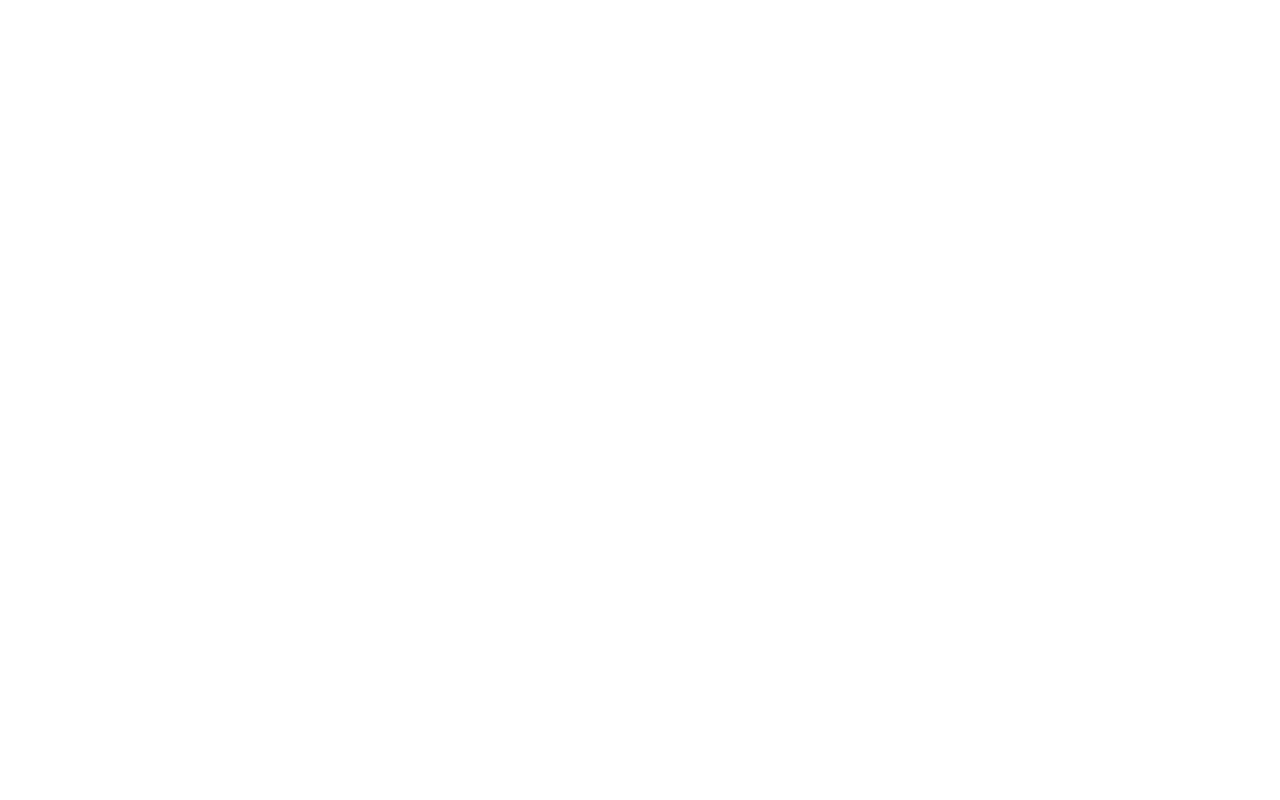
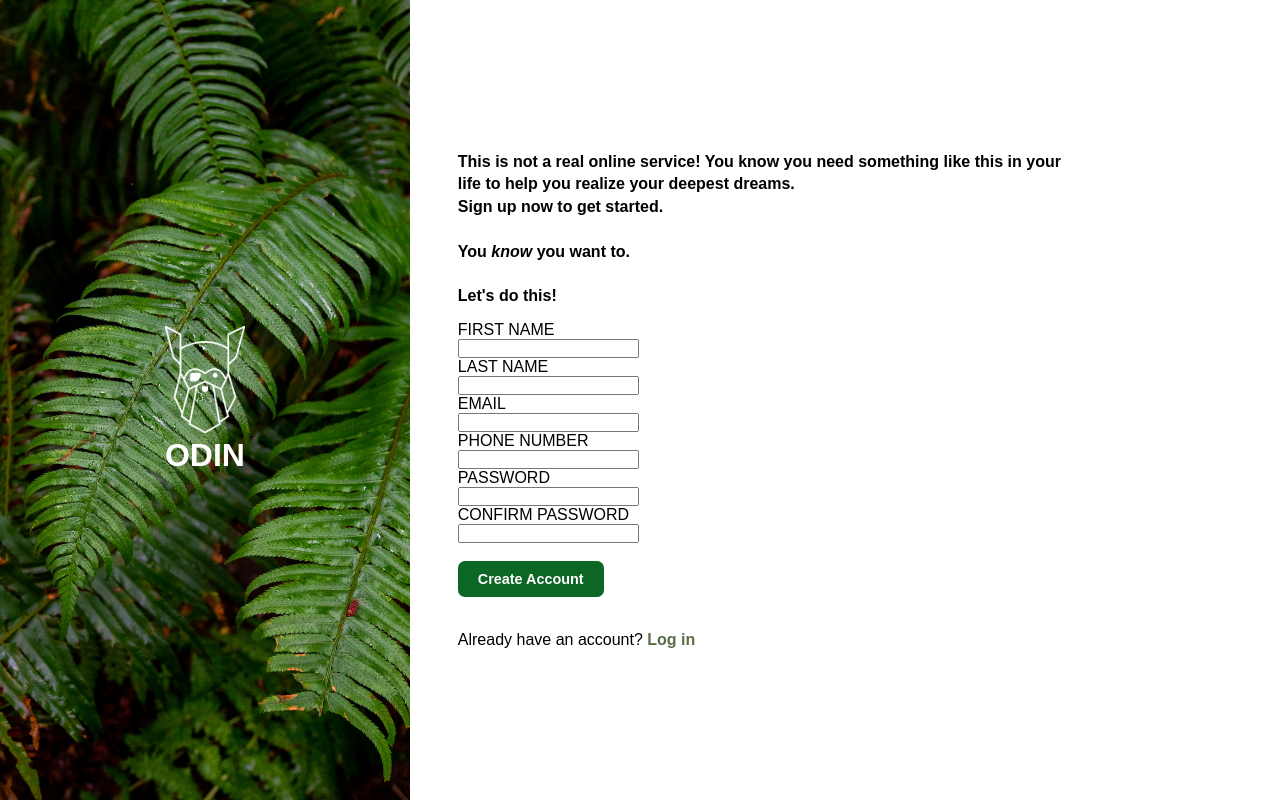
Before and after one commit to omoladeajala/pro-pro, a plain HTML site: page Sign-up form/index.html in a window 1280 px wide. Drawn offline with Linux system fonts and the light colour scheme.

Commit message:
Implement the design and basic structure for sign-up form

```diff
--- a/Sign-up form/index.css
+++ b/Sign-up form/index.css
@@ -1,4 +1,84 @@
-.bg-image {
-    height: 20rem;
-    width: 20rem;
+* {
+    padding: 0;
+    margin: 0;
+    box-sizing: border-box;
+    font-family: 'Poppins', sans-serif;
 }
+
+body {
+    display: flex;
+    height: 100vh;
+}
+
+.container {
+    display: flex;
+    height: 100vh;
+}
+.left-side {
+    flex: 1;
+    background-image: url('bg-image.jpg');
+    background-size: cover;
+    background-position: center;
+    display: flex;
+    align-items: center;
+    justify-content: center;
+    color: white;
+}
+
+.logo {
+    text-align: center;
+}
+
+.logo img {
+    width: 80px;
+}
+
+.right-side {
+    flex: 1.5;
+    padding: 3rem;
+    display: flex;
+    flex-direction: column;
+    justify-content: center;
+}
+
+.text {
+    margin-bottom: 1.5rem;
+    font-size: 1rem;
+    line-height: 1.4;
+}
+
+h4 {
+    margin-bottom: 1rem;
+}
+
+.form-row {
+    display: flex;
+    flex-direction: column;
+    gap: 1.5em;
+    margin-bottom: 1rem;
+}
+
+.btn {
+    padding: 10px 20px;
+    color: #fff;
+    font-weight: bold;
+    font-size: 0.9rem;
+    background: #0d6724;
+    border: none;
+    border-radius: 7px;
+    cursor: pointer;
+}
+
+.btn:hover {
+    background-color: #015218;
+}
+
+.login {
+    margin-top: 1rem;
+}
+
+.login a {
+    color: #596D48;
+    text-decoration: none;
+    font-weight: bold;
+}
--- a/Sign-up form/index.html
+++ b/Sign-up form/index.html
@@ -7,6 +7,73 @@
     <link rel="stylesheet" href="index.css">
 </head>
 <body>
+    <div class="container">
+
+       <div class="left-side">
+        <div class="logo">
+            <img src="odin-lined.png" alt="odin logo">
+            <h1>ODIN</h1>
+        </div>
+       </div>
+
+       <div class="right-side">
+
+         <div class="text">
+           <p><strong>This is not a real online service! You know you need something like this in your life to help you realize your deepest dreams. <br>Sign up now to get started. <br><br>
+            You <em>know</em> you want to.</p> </strong>
+         </div>
+
+        <h4>Let's do this!</h4>
+
+        <form>
+            <div class="first-row">
+               <div class="form-group">
+                 <label for="first-name"> FIRST NAME</label><br>
+                 <input type="text" id="fname" name="first_name">
+               </div>
+
+               <div class="form-group">
+                 <label for="last-name">LAST NAME</label><br>
+                 <input type="text" id="lname" name="last_name">
+               </div>
+            </div>
+
+            <div class="first-row">
+               <div class="form-group">
+                 <label for="email">EMAIL</label><br>
+                 <input type="email" name="email" id="email">
+               </div>
+
+               <div class="form-group">
+                 <label for="phone_number">PHONE NUMBER</label><br>
+                 <input type="number" name="phone_number">
+               </div>
+            </div>
+
+            <div class="first-row">
+               <div class="form-group">
+                 <label for="password">PASSWORD</label><br>
+                 <input type="password" name="password" id="password">
+               </div>
+
+               <div class="form-group">
+                 <label for="password">CONFIRM PASSWORD</label><br>
+                 <input type="password" name="confirm_password" id="confirm_password">
+               </div>
+            </div>
+
+        </form> <br>
+
+        <div>
+            <button type="submit" class="btn">Create Account</button>
+        </div><br>
+
+        <div>
+            <p class="login">Already have an account? <a href="#">Log in</a></p>
+        </div>
+
+      </div>
+    </div>
 
 </body>
 </html>
```
